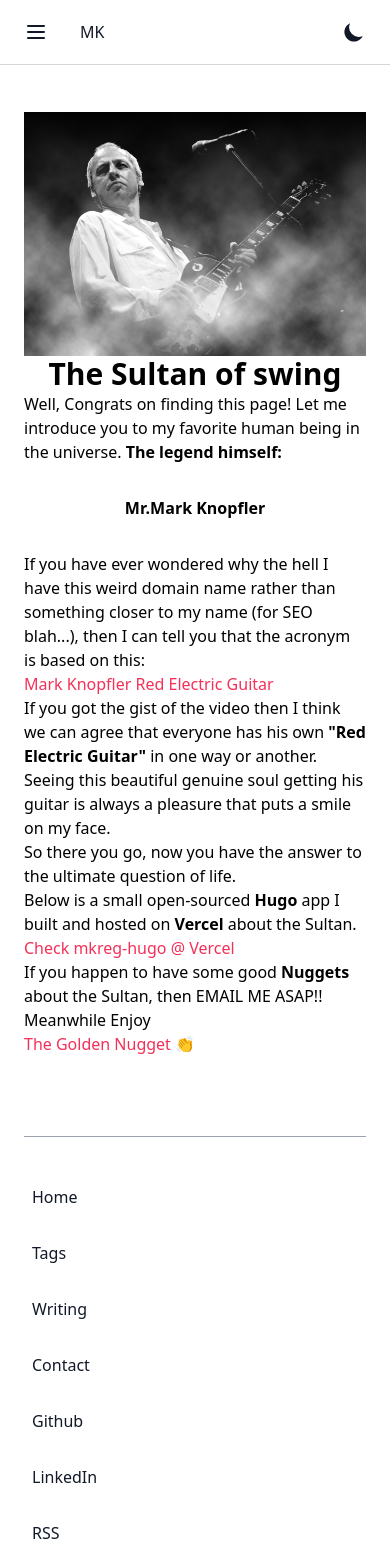
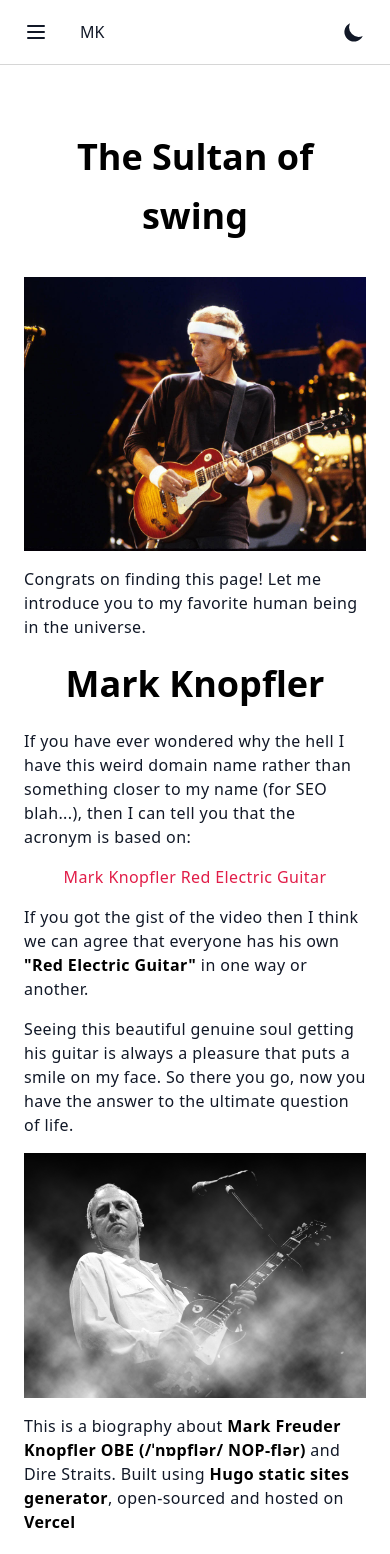
Before and after one commit to omaralsoudanii/mkreg.dev, a Next.js app: page /mk in a window 390 px wide. Shown: the top 1554 px of the page. Built offline with nearby package versions, Linux system fonts and the light colour scheme; no server answers; what @tailwindcss/typography, tailwindcss-line-clamp would draw is missing.

Commit message:
responsive img

```diff
--- a/src/components/NextImage/index.tsx
+++ b/src/components/NextImage/index.tsx
@@ -26,7 +26,7 @@ const NextImage = ({
       height={height}
       layout={layout}
       quality={quality}
-      sizes={`(min-width: 760px) 50vw, 100vw`}
+      sizes={`(max-width: 640px) 66vw,(max-width: 1200px) 50vw, 100vw`}
       className={className}
     />
   ) : (
@@ -36,7 +36,7 @@ const NextImage = ({
       width={width}
       height={height}
       layout={layout}
-      sizes={`(min-width: 760px) 50vw, 100vw`}
+      sizes={`(max-width: 640px) 66vw,(max-width: 1200px) 50vw, 100vw`}
       quality={quality}
     />
   )
--- a/src/pages/index.tsx
+++ b/src/pages/index.tsx
@@ -20,12 +20,12 @@ const Home = () => {
         <h2 className="sub-heading">Software Engineer</h2>
       </div>
       <div className="flex flex-col items-start justify-start  lg:items-center lg:flex-row lg:space-x-6 lg:my-20">
-        <div className="py-4 lg:pt-12 lg:pb-12">
+        <div className="py-2 lg:pt-12 lg:pb-12">
           <h1 className="lg:border-gray-900 !font-semibold title-heading lg:ml-0 !mb-0 px-2 lg:border-r-2 lg:dark:border-gray-100 lg:pr-6 lg:pl-0">
             Goal
           </h1>
         </div>
-        <p className="!px-2 !text-primary py-6 !leading-relaxed lg:py-0 !my-0 max-w-lg">
+        <p className="!px-2 !text-primary py-2 !leading-relaxed lg:py-0 !my-0 max-w-lg">
           The purpose of this site to be my digital identity, where I can write
           notes. Share my knowledge with others, my opinion on some topics, and
           open-source projects I create and share them here. Maybe with a
--- a/src/pages/mk.tsx
+++ b/src/pages/mk.tsx
@@ -1,4 +1,3 @@
-import { Container } from '@/components/Container'
 import NextImage from '@/components/NextImage'
 import Seo from '@/components/Seo'
 import { Environment } from '@/lib/environment'
@@ -11,29 +10,34 @@ export default function MK() {
   }
 
   return (
-    <Container>
+    <article className="flex flex-col items-start justify-center min-h-full">
       <Seo data={meta} />
+      <div className="max-w-2xl mx-auto mb-16 text-base text-primary tracking-wide !leading-normal lg:!leading-relaxed lg:max-w-3xl lg:text-lg skip">
+        <h1 className="lg:!mb-16 lg:mt-8 tracking-normal block mb-8 mt-4 text-center !text-4xl text-black dark:text-white lg:!text-6xl !font-black !leading-relaxed">
+          The Sultan of swing
+        </h1>
+        <div className="!space-y-4 lg:!space-y-8">
           <NextImage
-        src="/static/images/mk.jpg"
-        alt="Mark Knopfler"
-        width={1280}
-        height={915}
+            src="/static/images/sultan.jpg"
+            alt="The Sultan of swing"
+            width={3000}
+            height={2400}
           />
-      <h1 className="text-center title-heading">The Sultan of swing</h1>
           <p>
-        Well, Congrats on finding this page! Let me introduce you to my favorite
-        human being in the universe. <strong>The legend himself:</strong>{' '}
+            Congrats on finding this page! Let me introduce you to my favorite
+            human being in the universe.{' '}
           </p>
-      <h2 className="!my-8 text-center">Mr.Mark Knopfler</h2>
+          <h1 className="text-center tracking-normal block !text-4xl text-black dark:text-white lg:!text-6xl !font-black !leading-relaxed">
+            Mark Knopfler
+          </h1>
           <p>
             If you have ever wondered why the hell I have this weird domain name
-        rather than something closer to my name (for SEO blah...), then I can
-        tell you that the acronym is based on this:
+            rather than something closer to my name (for SEO blah...), then I
+            can tell you that the acronym is based on:
           </p>
-
-      <p className="font-semibold">
+          <p className="font-bold text-center">
             <a
-          className="text-link"
+              className="font-bold text-center text-link"
               href="https://www.youtube.com/watch?v=JZWDmY6_E2A"
               target="_blank"
               rel="noopener noreferrer"
@@ -43,26 +47,38 @@ export default function MK() {
           </p>
 
           <p>
-        If you got the gist of the video then I think we can agree that everyone
-        has his own <strong>"Red Electric Guitar"</strong> in one way or
-        another.
+            If you got the gist of the video then I think we can agree that
+            everyone has his own{' '}
+            <strong className="font-extrabold">"Red Electric Guitar"</strong> in
+            one way or another.
+          </p>
+          <p>
+            Seeing this beautiful genuine soul getting his guitar is always a
+            pleasure that puts a smile on my face. So there you go, now you have
+            the answer to the ultimate question of life.
           </p>
 
-      <p>
-        Seeing this beautiful genuine soul getting his guitar is always a
-        pleasure that puts a smile on my face.
-      </p>
-      <p>
-        So there you go, now you have the answer to the ultimate question of
-        life.
-      </p>
+          <NextImage
+            src="/static/images/mk.jpg"
+            alt="Mark Knopfler"
+            width={1280}
+            height={915}
+          />
 
           <p>
-        Below is a small open-sourced <strong>Hugo</strong> app I built and
-        hosted on <strong>Vercel</strong> about the Sultan.
+            This is a biography about
+            <strong className="font-extrabold">
+              {' '}
+              Mark Freuder Knopfler OBE (/ˈnɒpflər/ NOP-flər){' '}
+            </strong>
+            and Dire Straits. Built using{' '}
+            <strong className="font-extrabold">
+              Hugo static sites generator
+            </strong>
+            , open-sourced and hosted on{' '}
+            <strong className="font-extrabold">Vercel</strong>
           </p>
-
-      <p className="font-semibold">
+          <p className="font-bold text-center">
             <a
               href="https://mkreg-hugo.vercel.app"
               target="_blank"
@@ -72,12 +88,12 @@ export default function MK() {
               Check mkreg-hugo @ Vercel
             </a>
           </p>
-
           <p>
-        If you happen to have some good <strong>Nuggets</strong> about the
+            If you happen to have some good{' '}
+            <strong className="font-extrabold">Nuggets</strong> about the
             Sultan, then EMAIL ME ASAP!! Meanwhile Enjoy
           </p>
-      <p className="font-semibold">
+          <p className="font-bold text-center">
             <a
               href={Environment.social.youtube}
               target="_blank"
@@ -87,6 +103,8 @@ export default function MK() {
               The Golden Nugget 👏
             </a>
           </p>
-    </Container>
+        </div>
+      </div>
+    </article>
   )
 }
--- a/src/styles/base.css
+++ b/src/styles/base.css
@@ -1,8 +1,9 @@
 @tailwind base;
 
 html {
-  min-width: 360px;
   font-size: 1em;
+  line-height: 1.5;
+
 }
 
 body {
--- a/src/styles/custom.css
+++ b/src/styles/custom.css
@@ -16,8 +16,12 @@
     @apply text-black dark:text-white;
   }
 
+  strong {
+    @apply text-display;
+  }
   h1,
-  h2,h3 {
+  h2,
+  h3 {
     @apply text-display scroll-spacing-sm lg:scroll-spacing-lg;
   }
 
@@ -117,11 +121,11 @@
   }
 
   .text-link {
-    @apply font-medium w-auto text-rose-500 dark:text-rose-400 lg:text-link-transition !important;
+    @apply font-medium w-auto text-rose-600 dark:text-rose-400 lg:text-link-transition !important;
   }
 
   .text-link-transition:hover {
-    @apply lg:shadow-rose-500 lg:dark:shadow-rose-400;
+    @apply lg:shadow-rose-600 lg:dark:shadow-rose-400;
     transition: box-shadow 100ms ease 0s;
   }
 
--- a/tailwind.config.js
+++ b/tailwind.config.js
@@ -40,25 +40,29 @@ module.exports = {
           '-apple-system',
           'BlinkMacSystemFont',
           '"Segoe UI"',
-          '"Roboto"',
+          'Roboto',
+          'Inter',
+          '"Helvetica Neue"',
           '"Oxygen"',
+          'Arial',
+          '"Noto Sans"',
           '"Ubuntu"',
-          '"Cantarell"',
           '"Fira Sans"',
           '"Droid Sans"',
-          '"Helvetica Neue"',
           'sans-serif',
+          '"Apple Color Emoji"',
+          '"Segoe UI Emoji"',
+          '"Segoe UI Symbol"',
         ],
       },
       boxShadow: {
         white: '0px 2px 0px #fff',
         black: '0px 2px 0px #000',
-        'rose-500': '0px 2px 0px #F43059',
+        'rose-600': '0px 2px 0px #e11d48',
         'rose-400': '0px 2px 0px #FB7185',
       },
       colors: {
         rose: colors.rose,
-        'rose-500': '#F43059',
         gray: {
           700: '#333333',
         },
@@ -73,6 +77,10 @@ module.exports = {
             h1: {
               color: theme('colors.black'),
               fontWeight: theme('fontWeight.extrabold'),
+            },
+            strong: {
+              color: theme('colors.black'),
+              fontWeight: theme('fontWeight.bold'),
             },
             'h2,h3': {
               color: theme('colors.black'),
@@ -93,11 +101,8 @@ module.exports = {
         dark: {
           css: {
             color: theme('colors.gray.300'),
-            'h1,h2,h3': {
+            'h1,h2,h3,strong': {
               color: theme('colors.white'),
-            },
-            strong: {
-              color: theme('colors.gray.100'),
             },
             ol: {
               li: {
```
Lines whose indentation alone changed are shown as unchanged.
